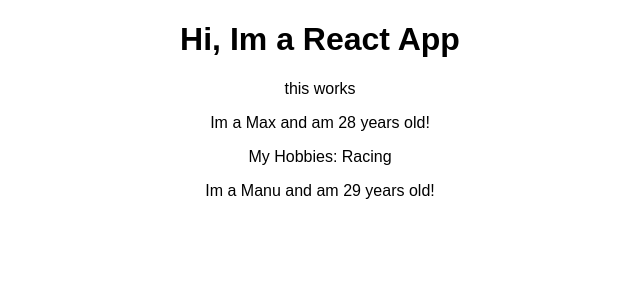
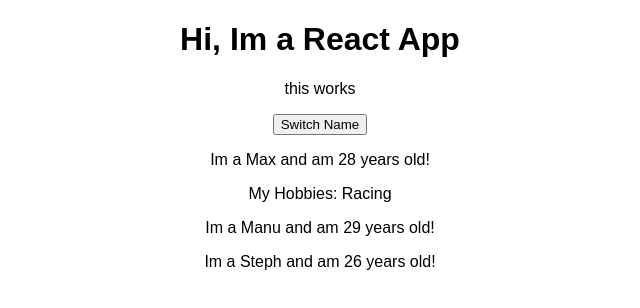
Before and after one commit to Q-Win/react-complete-guide, a React (Create React App) app: page / in a window 1280 px wide. Shown: the top 308 px of the page, without its empty margins (320-960 px from the left). Built offline with nearby package versions, Linux system fonts and the light colour scheme.

Commit message:
add event listener to button

```diff
--- a/src/App.js
+++ b/src/App.js
@@ -3,13 +3,27 @@
 import Person from './Person/Person'
 
 class App extends Component {
+  state = {
+    persons: [
+      {name: 'Max', age: 28},
+      {name: 'Manu', age: 29},
+      {name: 'Steph', age: 26}
+    ]
+  }
+
+  switchNameHandler = () =>{
+    console.log('was clicked')
+  }
+
   render() {
     return (
       <div className="App">
         <h1> Hi, Im a React App </h1>
         <p> this works </p>
-        <Person name ="Max" age="28">My Hobbies: Racing</Person>
-        <Person name ="Manu" age="29"/>
+        <button onClick={this.switchNameHandler}> Switch Name</button>
+        <Person name ={this.state.persons[0].name} age={this.state.persons[0].age}>My Hobbies: Racing</Person>
+        <Person name ={this.state.persons[1].name} age={this.state.persons[1].age}/>
+        <Person name ={this.state.persons[2].name} age={this.state.persons[2].age}/>
       </div>
     );
     // return React.createElement('div', {className: 'App'},React.createElement('h1',null, 'Does this work?'))
```
